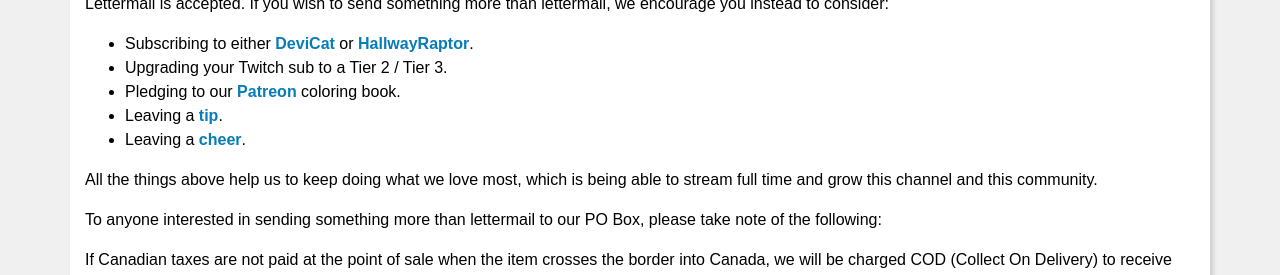
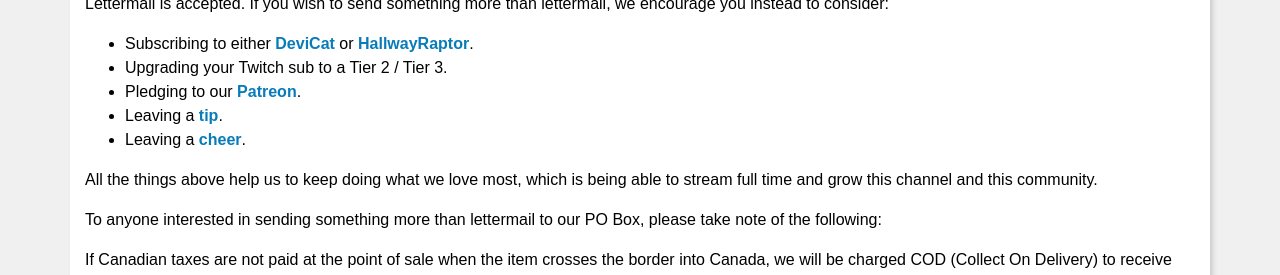
Before and after one commit to DeviCatOutlet/devicatoutlet.github.io, a Jekyll site: the page built from contact.md, in a window 1280 px wide and 900 px high, scrolled down 518 px, cut to the strip 349-624 px from the top of the window. Built offline with Jekyll 4.4.1, drawn with Linux system fonts in a browser that asks for light colours; our own code applies the rules of GitHub Pages for plain Markdown files.

Commit message:
Edit contact page

```diff
--- a/contact.md
+++ b/contact.md
@@ -14,7 +14,7 @@
 * Subscribing to either [DeviCat](https://go.twitch.tv/subs/devicat) or
   [HallwayRaptor](https://go.twitch.tv/subs/hallwayraptor).
 * Upgrading your Twitch sub to a Tier 2 / Tier 3.
-* Pledging to our [Patreon](https://patreon.com/devicatoutlet) coloring book.
+* Pledging to our [Patreon](https://patreon.com/devicatoutlet).
 * Leaving a [tip](https://streamlabs.com/devicat).
 * Leaving a [cheer](https://help.twitch.tv/customer/en/portal/articles/2449458).
 
```
